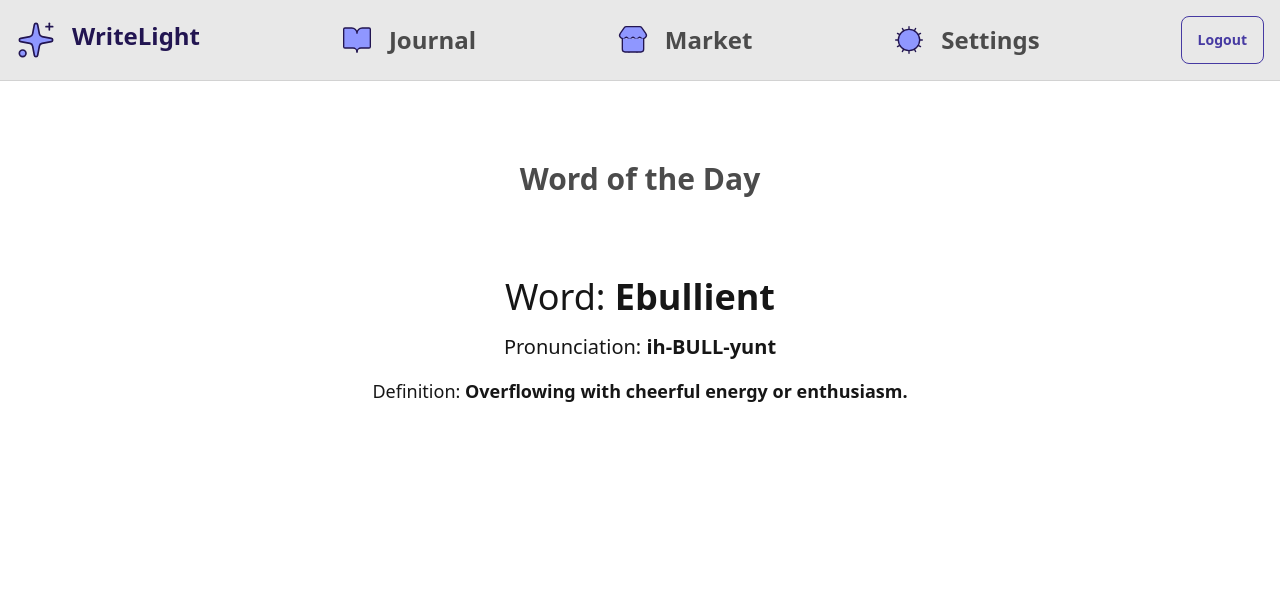
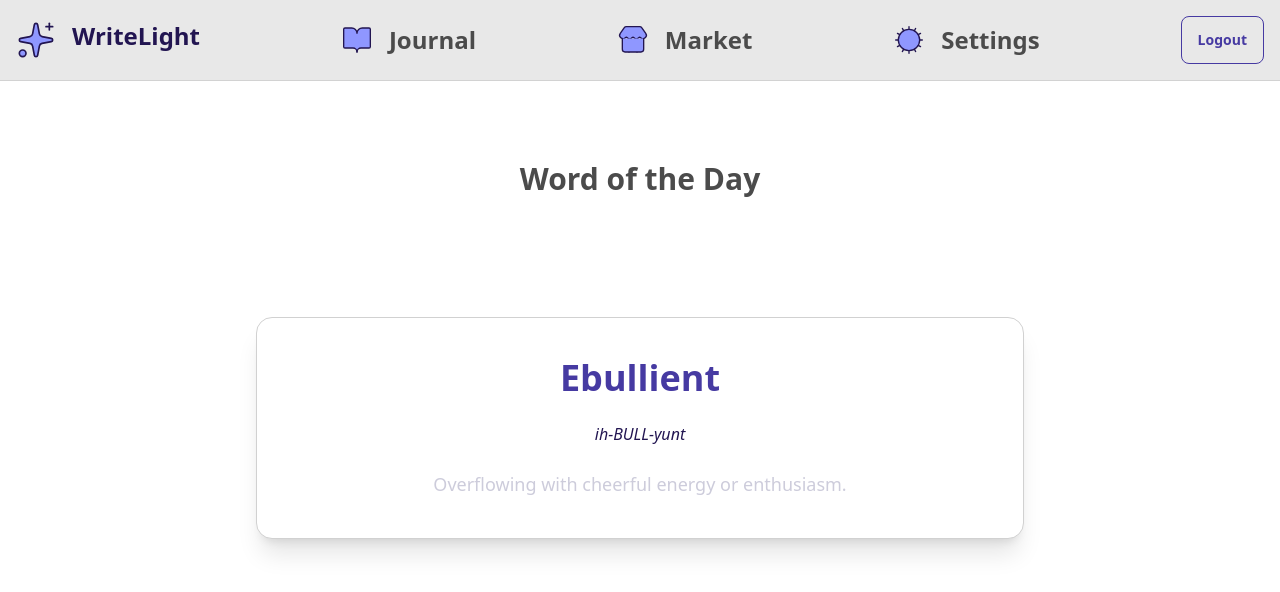
Before and after one commit to freeCodeCamp-2025-Summer-Hackathon/purple-array, a React (Vite) app in the folder frontend/: page / in a window 1280 px wide. Shown: the top 592 px of the page. Built offline with nearby package versions, Linux system fonts and the light colour scheme.

Commit message:
feat: Style Word of the Day Component

```diff
--- a/frontend/src/components/Home/WordOfTheDay.jsx
+++ b/frontend/src/components/Home/WordOfTheDay.jsx
@@ -2,28 +2,29 @@ import { useState, useEffect } from 'react';
 
 function WordOfTheDay() {
 	const [words, setWords] = useState([]);
+	const [loading, setLoading] = useState(true);
 
 	useEffect(() => {
 		fetch('/wordDict.json')
 			.then((res) => res.json())
-			.then((data) => setWords(data))
-			.catch((err) => console.error('Error loading JSON:', err));
+			.then((data) => {
+				setWords(data);
+				setLoading(false);
+			})
+			.catch((err) => {
+				console.error('Error loading JSON:', err);
+				setLoading(false);
+			});
 	}, []);
 
-	// let min = 0; //first index
-	// let max = 29; //index of the last word since we have 30 words
-	// let wordIdx = Math.floor(Math.random() * (max - min + 1)) + min;
-
-	//Function to update the word every day.
 	const getESTDate = () => {
 		const now = new Date();
 		const utc = now.getTime() + now.getTimezoneOffset() * 60000;
-		const estOffset = -5; // EST is UTC-5
+		const estOffset = -5;
 		return new Date(utc + 3600000 * estOffset);
 	};
 
 	let wordIdx = 0;
-
 	if (words.length > 0) {
 		const estDate = getESTDate();
 		const start = new Date('2025-07-01T00:00:00');
@@ -31,21 +32,32 @@ function WordOfTheDay() {
 		wordIdx = ((daysSince % 30) + 30) % 30;
 	}
 
-	if (words.length === 0) {
-		return <p>Loading...</p>;
+	if (loading) {
+		return (
+			<div className="flex justify-center items-center h-64">
+				<div className="card w-full max-w-3xl bg-base-100 p-10 shadow-md animate-pulse">
+					<div className="h-6 bg-base-300 rounded w-1/3 mb-4"></div>
+					<div className="h-4 bg-base-300 rounded w-2/3 mb-2"></div>
+					<div className="h-4 bg-base-300 rounded w-full mb-1"></div>
+					<div className="h-4 bg-base-300 rounded w-5/6"></div>
+				</div>
+			</div>
+		);
 	}
 
+	const wordData = words[wordIdx];
+
 	return (
-		<div className="flex items-center justify-center">
-			<div className="text-center space-y-4">
-				<h2 className="text-4xl">
-					Word: <b>{words[wordIdx].word}</b>
+		<div className="flex justify-center px-4 py-10">
+			<div className="card w-full max-w-3xl bg-base-100 shadow-xl border border-base-300 p-10 text-center space-y-6">
+				<h2 className="text-4xl font-bold text-primary">
+					{wordData.word}
 				</h2>
-				<p className="text-xl">
-					Pronunciation: <b>{words[wordIdx].pronunciation}</b>
+				<p className="text-md text-neutral italic">
+					{wordData.pronunciation}
 				</p>
-				<p className="text-lg whitespace-pre-line">
-					Definition: <b>{words[wordIdx].definition}</b>
+				<p className="text-lg text-neutral-content whitespace-pre-line">
+					{wordData.definition}
 				</p>
 			</div>
 		</div>
```
